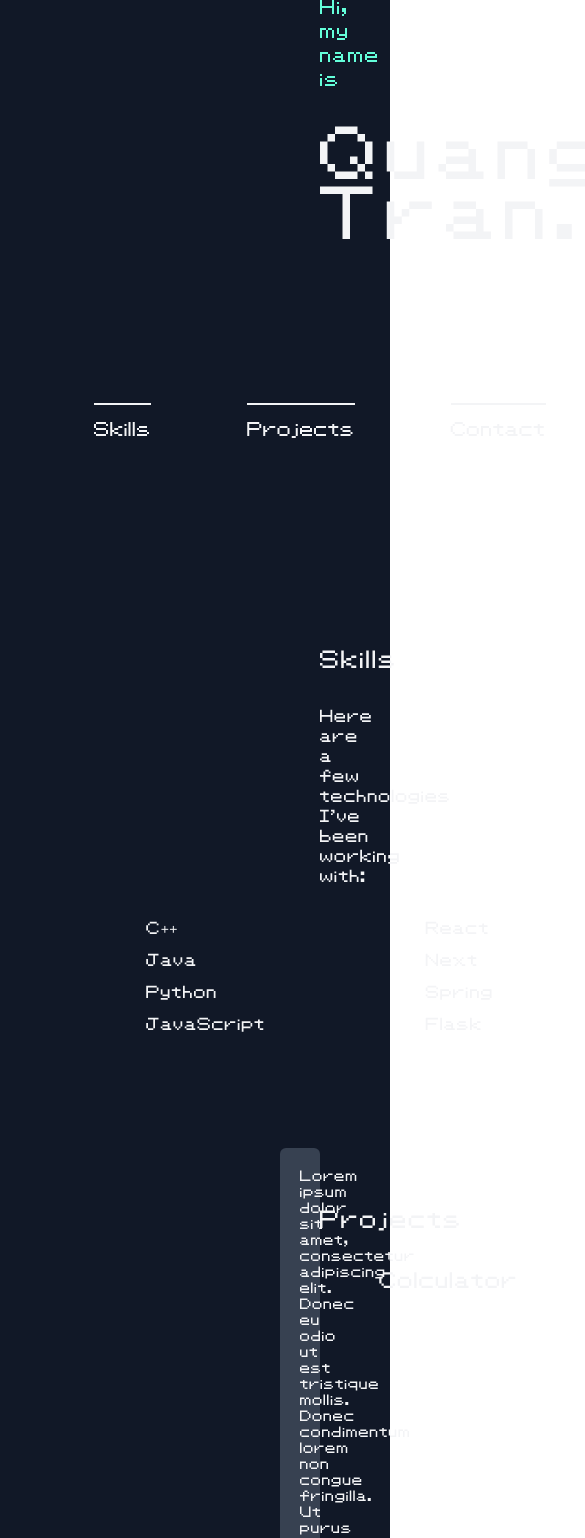
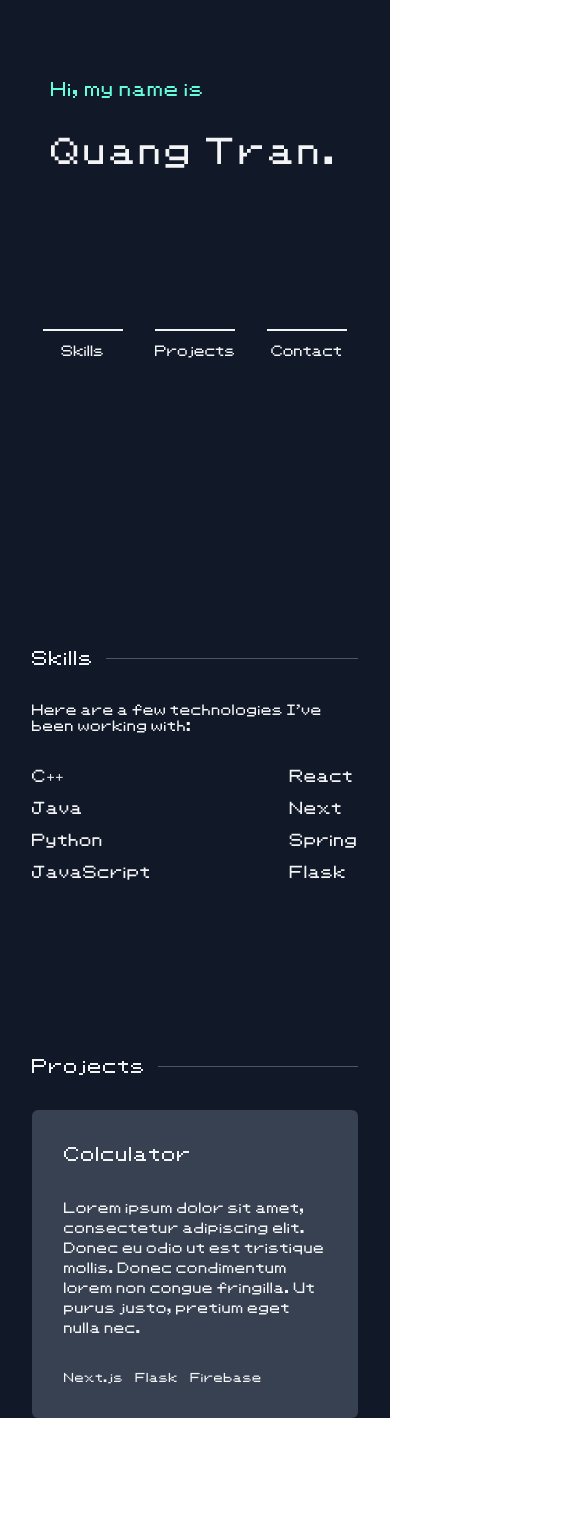
Before and after one commit to cocotran/portfolio, a Next.js app: page / in a window 390 px wide. Shown: the part 198-1736 px from the top of the page, 585 px wide, since content can reach past the window. After the commit the page ends 1616 px from the top, so only its background shows below. Built offline with nearby package versions, Linux system fonts and the light colour scheme.

Commit message:
Fixed some responsive issues

```diff
--- a/components/Hero.js
+++ b/components/Hero.js
@@ -1,20 +1,24 @@
 export default function Hero() {
   return (
     <>
-      <div className="mx-80 md:mx-28 h-screen flex flex-col justify-center text-gray-100">
-        <div className="tracking-wider">
-          <p className="text-blue-theme">Hi, my name is</p>
-          <h1 className="mt-8 text-6xl tracking-widest">Quang Tran.</h1>
+      <div className="mx-8 md:mx-28 lg:mx-80 h-screen flex flex-col justify-center text-gray-100">
+        <div className="tracking-wider flex justify-center">
+          <div>
+            <p className="text-blue-theme">Hi, my name is</p>
+            <h1 className="mt-8 text-3xl lg:text-6xl tracking-widest">
+              Quang Tran.
+            </h1>
+          </div>
         </div>
 
-        <div className="mt-40 flex justify-center items-center">
-          <button className="w-32 py-3 border-t-2 border-gray-100">
+        <div className="mt-40 flex justify-center items-center text-xs">
+          <button className="w-20 lg:w-32 py-3 border-t-2 border-gray-100">
             Skills
           </button>
-          <button className="ml-24 w-32 py-3 border-t-2 border-gray-100">
+          <button className="ml-8 w-20 lg:ml-24 lg:w-32 py-3 border-t-2 border-gray-100">
             Projects
           </button>
-          <button className="ml-24 w-32 py-3 border-t-2 border-gray-100">
+          <button className="ml-8 w-20 lg:ml-24 lg:w-32 py-3 border-t-2 border-gray-100">
             Contact
           </button>
         </div>
--- a/components/Projects.js
+++ b/components/Projects.js
@@ -1,76 +1,16 @@
+import SmallProjectCard from "../components/Projects/SmallProjectCard";
+
 export default function Projects() {
   return (
     <>
-      <div className="mx-80 md:mx-28 mt-40 text-gray-100 tracking-wide">
+      <div className="mx-8 md:mx-28 lg:mx-80 mt-40 text-gray-100 tracking-wide">
         <div className="flex items-center">
-          <h1 className="text-xl tracking-wider ">Projects</h1>
+          <h1 className="lg:text-xl tracking-wider ">Projects</h1>
           <div className="w-60 ml-3 border-t border-gray-600"></div>
         </div>
 
         <div className="mt-8">
-          <div className="flex justify-between items-center relative">
-            <div
-              style={{ width: "450px", height: "300px" }}
-              className="bg-gray-600 rounded-md"
-            ></div>
-
-            <div
-              style={{ height: "300px" }}
-              className="h-full text-right flex flex-col justify-between"
-            >
-              <p className="text-lg">Colculator</p>
-
-              <div>
-                <div className="flex items-center text-xxs">
-                  <p>Next.js</p>
-                  <p className="ml-3">Flask</p>
-                  <p className="ml-3">Firebase</p>
-                </div>
-              </div>
-            </div>
-
-            <div className="py-5 px-5 w-1/2 bg-gray-700 rounded-md absolute right-0">
-              <p className="text-xs">
-                Lorem ipsum dolor sit amet, consectetur adipiscing elit. Donec
-                eu odio ut est tristique mollis. Donec condimentum lorem non
-                congue fringilla. Ut purus justo, pretium eget nulla nec,
-                facilisis efficitur diam.
-              </p>
-            </div>
-          </div>
-        </div>
-
-        <div className="mt-32">
-          <div className="flex justify-between items-center relative">
-            <div
-              style={{ height: "300px" }}
-              className="h-full flex flex-col justify-between"
-            >
-              <p className="text-lg">Colculator</p>
-
-              <div>
-                <div className="flex items-center text-xxs">
-                  <p>Next.js</p>
-                  <p className="ml-3">Flask</p>
-                  <p className="ml-3">Firebase</p>
-                </div>
-              </div>
-            </div>
-
-            <div className="py-5 px-5 w-1/2 bg-gray-700 rounded-md absolute left-0">
-              <p className="text-xs">
-                Lorem ipsum dolor sit amet, consectetur adipiscing elit. Donec
-                eu odio ut est tristique mollis. Donec condimentum lorem non
-                congue fringilla. Ut purus justo, pretium eget nulla nec,
-                facilisis efficitur diam.
-              </p>
-            </div>
-
-            <div
-              style={{ width: "450px", height: "300px" }}
-              className="bg-gray-600 rounded-md"
-            ></div>
-          </div>
+          <SmallProjectCard />
         </div>
       </div>
     </>
--- /dev/null
+++ b/components/Projects/LargeProjectCardLeft.js
@@ -0,0 +1,36 @@
+export default function LargeProjectCardLeft() {
+  return (
+    <>
+      <div className="flex justify-between items-center relative">
+        <div
+          style={{ height: "300px" }}
+          className="h-full flex flex-col justify-between"
+        >
+          <p className="text-lg">Colculator</p>
+
+          <div>
+            <div className="flex items-center text-xxs">
+              <p>Next.js</p>
+              <p className="ml-3">Flask</p>
+              <p className="ml-3">Firebase</p>
+            </div>
+          </div>
+        </div>
+
+        <div className="py-5 px-5 w-1/2 bg-gray-700 rounded-md absolute left-0">
+          <p className="text-xs">
+            Lorem ipsum dolor sit amet, consectetur adipiscing elit. Donec eu
+            odio ut est tristique mollis. Donec condimentum lorem non congue
+            fringilla. Ut purus justo, pretium eget nulla nec, facilisis
+            efficitur diam.
+          </p>
+        </div>
+
+        <div
+          style={{ width: "450px", height: "300px" }}
+          className="bg-gray-600 rounded-md"
+        ></div>
+      </div>
+    </>
+  );
+}
--- /dev/null
+++ b/components/Projects/LargeProjectCardRight.js
@@ -0,0 +1,36 @@
+export default function LargeProjectCardRight() {
+  return (
+    <>
+      <div className="flex justify-between items-center relative">
+        <div
+          style={{ width: "450px", height: "300px" }}
+          className="bg-gray-600 rounded-md"
+        ></div>
+
+        <div
+          style={{ height: "300px" }}
+          className="h-full text-right flex flex-col justify-between"
+        >
+          <p className="text-lg">Colculator</p>
+
+          <div>
+            <div className="flex items-center text-xxs">
+              <p>Next.js</p>
+              <p className="ml-3">Flask</p>
+              <p className="ml-3">Firebase</p>
+            </div>
+          </div>
+        </div>
+
+        <div className="py-5 px-5 w-1/2 bg-gray-700 rounded-md absolute right-0">
+          <p className="text-xs">
+            Lorem ipsum dolor sit amet, consectetur adipiscing elit. Donec eu
+            odio ut est tristique mollis. Donec condimentum lorem non congue
+            fringilla. Ut purus justo, pretium eget nulla nec, facilisis
+            efficitur diam.
+          </p>
+        </div>
+      </div>
+    </>
+  );
+}
--- /dev/null
+++ b/components/Projects/SmallProjectCard.js
@@ -0,0 +1,21 @@
+export default function SmallProjectCard() {
+  return (
+    <>
+      <div className="w-full py-8 px-8 bg-gray-700 rounded-md">
+        <p className="tracking-wider">Colculator</p>
+
+        <p className="mt-8 text-xs leading-5">
+          Lorem ipsum dolor sit amet, consectetur adipiscing elit. Donec eu odio
+          ut est tristique mollis. Donec condimentum lorem non congue fringilla.
+          Ut purus justo, pretium eget nulla nec.
+        </p>
+
+        <div className="mt-8 flex text-xxs">
+          <p>Next.js</p>
+          <p className="ml-3">Flask</p>
+          <p className="ml-3">Firebase</p>
+        </div>
+      </div>
+    </>
+  );
+}
--- a/components/Skills.js
+++ b/components/Skills.js
@@ -11,20 +11,20 @@ export default function Skills() {
 
   return (
     <>
-      <div className="mx-80 md:mx-28 text-gray-100 tracking-wide">
+      <div className="mx-8 md:mx-28 lg:mx-80 text-gray-100 tracking-wide">
         <div className="flex items-center">
-          <h1 className="text-xl tracking-wider ">Skills</h1>
-          <div className="w-60 ml-3 border-t border-gray-600"></div>
+          <h1 className="lg:text-xl tracking-wider">Skills</h1>
+          <div className="w-full lg:w-60 ml-3 border-t border-gray-600"></div>
         </div>
 
         <div className="mt-8">
-          <p className="text-sm">
+          <p className="text-xs lg:text-sm">
             Here are a few technologies I've been working with:
           </p>
 
-          <div className="mt-8 flex justify-center text-sm">
+          <div className="mt-8 flex justify-between lg:justify-center text-sm">
             <div>{languageList}</div>
-            <div className="ml-40">{techList}</div>
+            <div className="lg:ml-40">{techList}</div>
           </div>
         </div>
       </div>
```
